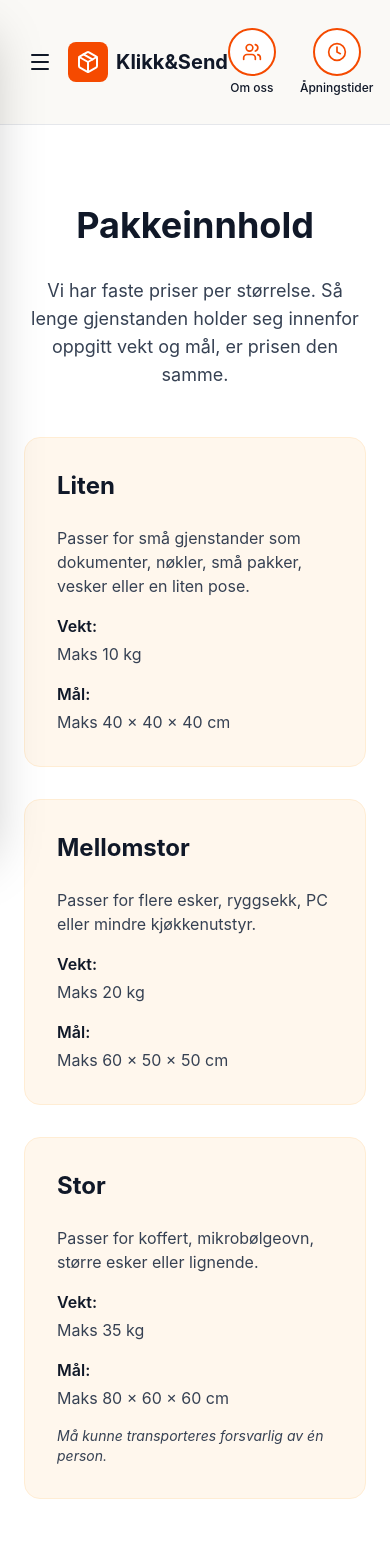
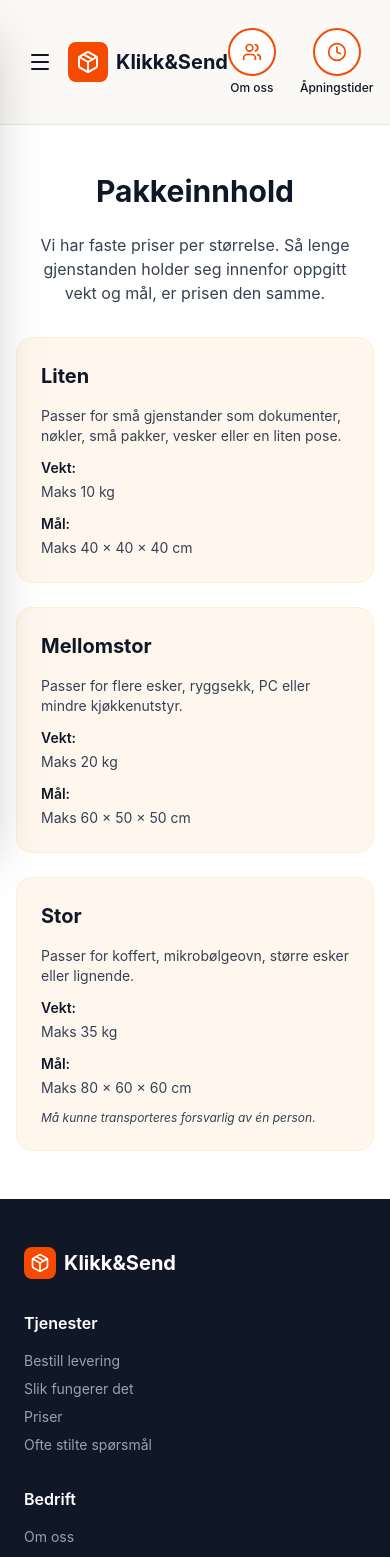
Before and after one commit to moreamakaveli-cyber/klikk-send-live, a Next.js app: page /pakkeinnhold in a window 390 px wide. Shown: the top 1557 px of the page. Built offline with nearby package versions, Linux system fonts and the light colour scheme.

Commit message:
Forbedre responsivt design for mobil

```diff
--- a/app/components/HowItWorks.tsx
+++ b/app/components/HowItWorks.tsx
@@ -136,29 +136,29 @@ export default function HowItWorks() {
           </div>
 
           {/* Priser og betaling */}
-          <div id="prices" className="bg-gray-50 rounded-2xl p-8 border border-gray-200 scroll-mt-20 transition-transform duration-300 hover:scale-105 cursor-pointer">
-            <h3 className="text-2xl md:text-3xl font-bold text-gray-900 mb-6">
+          <div id="prices" className="bg-gray-50 rounded-2xl p-4 md:p-8 border border-gray-200 scroll-mt-20 transition-transform duration-300 hover:scale-105 cursor-pointer">
+            <h3 className="text-xl md:text-2xl lg:text-3xl font-bold text-gray-900 mb-4 md:mb-6">
               Priser og betaling
             </h3>
-            <div className="space-y-3 text-gray-700">
-              <div className="flex items-center justify-between">
-                <span>Kort levering (0–3 km)</span>
-                <span className="font-bold text-orange-600">119 kr</span>
+            <div className="space-y-3 text-gray-700 text-sm md:text-base">
+              <div className="flex flex-col sm:flex-row sm:items-center sm:justify-between gap-1 sm:gap-0">
+                <span className="flex-1">Kort levering (0–3 km)</span>
+                <span className="font-bold text-orange-600 sm:ml-4">119 kr</span>
               </div>
-              <div className="flex items-center justify-between">
-                <span>Medium levering (3–6 km)</span>
-                <span className="font-bold text-orange-600">169 kr</span>
+              <div className="flex flex-col sm:flex-row sm:items-center sm:justify-between gap-1 sm:gap-0">
+                <span className="flex-1">Medium levering (3–6 km)</span>
+                <span className="font-bold text-orange-600 sm:ml-4">169 kr</span>
               </div>
-              <div className="flex items-center justify-between">
-                <span>Lengre levering (6–20 km)</span>
-                <span className="font-bold text-orange-600">219 kr</span>
+              <div className="flex flex-col sm:flex-row sm:items-center sm:justify-between gap-1 sm:gap-0">
+                <span className="flex-1">Lengre levering (6–20 km)</span>
+                <span className="font-bold text-orange-600 sm:ml-4">219 kr</span>
               </div>
             </div>
-            <div className="text-gray-700 mt-6 space-y-3">
+            <div className="text-gray-700 mt-4 md:mt-6 space-y-2 md:space-y-3 text-sm md:text-base">
               <p>Prisen beregnes etter at vi har mottatt bestillingen din.</p>
               <p>Du får en SMS med bekreftet pris før oppdraget gjennomføres.</p>
               <p>Du betaler med Vipps når pakken er levert.</p>
-              <p className="mt-8 font-bold">
+              <p className="mt-6 md:mt-8 font-bold text-base md:text-lg">
                 Din trygghet er viktig for oss. Les mer om trygghet og sikkerhet{" "}
                 <Link href="/trygghet-og-sikkerhet" className="text-orange-600 hover:text-orange-700 underline">
                   her
--- a/app/pakkeinnhold/page.tsx
+++ b/app/pakkeinnhold/page.tsx
@@ -7,76 +7,76 @@ export default function Pakkeinnhold() {
   return (
     <main className="min-h-screen bg-white">
       <Navbar />
-      <section className="py-20 px-6">
+      <section className="py-12 md:py-20 px-4 md:px-6">
         <div className="max-w-7xl mx-auto">
-          <h1 className="text-4xl md:text-5xl font-bold text-gray-900 text-center mb-8">
+          <h1 className="text-3xl md:text-4xl lg:text-5xl font-bold text-gray-900 text-center mb-6 md:mb-8">
             Pakkeinnhold
           </h1>
 
-          <p className="text-lg text-gray-700 text-center mb-12 max-w-3xl mx-auto">
+          <p className="text-base md:text-lg text-gray-700 text-center mb-8 md:mb-12 max-w-3xl mx-auto px-4">
             Vi har faste priser per størrelse. Så lenge gjenstanden holder seg innenfor oppgitt vekt og mål, er prisen den samme.
           </p>
 
-          <div className="grid grid-cols-1 md:grid-cols-3 gap-8">
+          <div className="grid grid-cols-1 md:grid-cols-3 gap-6 md:gap-8">
             {/* Liten */}
-            <div className="bg-orange-50 rounded-2xl p-8 border border-orange-100">
-              <h2 className="text-2xl font-bold text-gray-900 mb-6">Liten</h2>
-              <div className="space-y-4">
+            <div className="bg-orange-50 rounded-2xl p-6 md:p-8 border border-orange-100">
+              <h2 className="text-xl md:text-2xl font-bold text-gray-900 mb-4 md:mb-6">Liten</h2>
+              <div className="space-y-3 md:space-y-4">
                 <div>
-                  <p className="text-gray-700 mb-2">
+                  <p className="text-sm md:text-base text-gray-700 mb-2">
                     Passer for små gjenstander som dokumenter, nøkler, små pakker, vesker eller en liten pose.
                   </p>
                 </div>
                 <div>
-                  <p className="font-semibold text-gray-900 mb-1">Vekt:</p>
-                  <p className="text-gray-700">Maks 10 kg</p>
+                  <p className="font-semibold text-gray-900 mb-1 text-sm md:text-base">Vekt:</p>
+                  <p className="text-gray-700 text-sm md:text-base">Maks 10 kg</p>
                 </div>
                 <div>
-                  <p className="font-semibold text-gray-900 mb-1">Mål:</p>
-                  <p className="text-gray-700">Maks 40 × 40 × 40 cm</p>
+                  <p className="font-semibold text-gray-900 mb-1 text-sm md:text-base">Mål:</p>
+                  <p className="text-gray-700 text-sm md:text-base">Maks 40 × 40 × 40 cm</p>
                 </div>
               </div>
             </div>
 
             {/* Mellomstor */}
-            <div className="bg-orange-50 rounded-2xl p-8 border border-orange-100">
-              <h2 className="text-2xl font-bold text-gray-900 mb-6">Mellomstor</h2>
-              <div className="space-y-4">
+            <div className="bg-orange-50 rounded-2xl p-6 md:p-8 border border-orange-100">
+              <h2 className="text-xl md:text-2xl font-bold text-gray-900 mb-4 md:mb-6">Mellomstor</h2>
+              <div className="space-y-3 md:space-y-4">
                 <div>
-                  <p className="text-gray-700 mb-2">
+                  <p className="text-sm md:text-base text-gray-700 mb-2">
                     Passer for flere esker, ryggsekk, PC eller mindre kjøkkenutstyr.
                   </p>
                 </div>
                 <div>
-                  <p className="font-semibold text-gray-900 mb-1">Vekt:</p>
-                  <p className="text-gray-700">Maks 20 kg</p>
+                  <p className="font-semibold text-gray-900 mb-1 text-sm md:text-base">Vekt:</p>
+                  <p className="text-gray-700 text-sm md:text-base">Maks 20 kg</p>
                 </div>
                 <div>
-                  <p className="font-semibold text-gray-900 mb-1">Mål:</p>
-                  <p className="text-gray-700">Maks 60 × 50 × 50 cm</p>
+                  <p className="font-semibold text-gray-900 mb-1 text-sm md:text-base">Mål:</p>
+                  <p className="text-gray-700 text-sm md:text-base">Maks 60 × 50 × 50 cm</p>
                 </div>
               </div>
             </div>
 
             {/* Stor */}
-            <div className="bg-orange-50 rounded-2xl p-8 border border-orange-100">
-              <h2 className="text-2xl font-bold text-gray-900 mb-6">Stor</h2>
-              <div className="space-y-4">
+            <div className="bg-orange-50 rounded-2xl p-6 md:p-8 border border-orange-100">
+              <h2 className="text-xl md:text-2xl font-bold text-gray-900 mb-4 md:mb-6">Stor</h2>
+              <div className="space-y-3 md:space-y-4">
                 <div>
-                  <p className="text-gray-700 mb-2">
+                  <p className="text-sm md:text-base text-gray-700 mb-2">
                     Passer for koffert, mikrobølgeovn, større esker eller lignende.
                   </p>
                 </div>
                 <div>
-                  <p className="font-semibold text-gray-900 mb-1">Vekt:</p>
-                  <p className="text-gray-700">Maks 35 kg</p>
+                  <p className="font-semibold text-gray-900 mb-1 text-sm md:text-base">Vekt:</p>
+                  <p className="text-gray-700 text-sm md:text-base">Maks 35 kg</p>
                 </div>
                 <div>
-                  <p className="font-semibold text-gray-900 mb-1">Mål:</p>
-                  <p className="text-gray-700">Maks 80 × 60 × 60 cm</p>
+                  <p className="font-semibold text-gray-900 mb-1 text-sm md:text-base">Mål:</p>
+                  <p className="text-gray-700 text-sm md:text-base">Maks 80 × 60 × 60 cm</p>
                 </div>
                 <div>
-                  <p className="text-gray-700 text-sm italic">
+                  <p className="text-gray-700 text-xs md:text-sm italic">
                     Må kunne transporteres forsvarlig av én person.
                   </p>
                 </div>
--- a/app/priser/page.tsx
+++ b/app/priser/page.tsx
@@ -6,46 +6,46 @@ export default function Priser() {
   return (
     <main className="min-h-screen bg-white">
       <Navbar />
-      <section className="py-24 px-6">
+      <section className="py-12 md:py-24 px-4 md:px-6">
         <div className="max-w-2xl mx-auto">
-          <h1 className="text-5xl md:text-6xl font-bold text-gray-900 mb-6 text-center">
+          <h1 className="text-3xl md:text-5xl lg:text-6xl font-bold text-gray-900 mb-6 text-center">
             Priser og betaling
           </h1>
 
-          <div className="space-y-4 mb-12">
-            <div className="flex items-center justify-between py-6 border-b border-gray-200">
-              <div>
-                <h3 className="text-lg font-semibold text-gray-900 mb-1">
+          <div className="space-y-4 mb-8 md:mb-12">
+            <div className="flex flex-col sm:flex-row sm:items-center sm:justify-between py-4 md:py-6 border-b border-gray-200 gap-2">
+              <div className="flex-1">
+                <h3 className="text-base md:text-lg font-semibold text-gray-900">
                   Kort levering (0–3 km)
                 </h3>
               </div>
-              <p className="text-xl font-semibold text-orange-600">119 kr</p>
+              <p className="text-lg md:text-xl font-semibold text-orange-600 sm:ml-4">119 kr</p>
             </div>
 
-            <div className="flex items-center justify-between py-6 border-b border-gray-200">
-              <div>
-                <h3 className="text-lg font-semibold text-gray-900 mb-1">
+            <div className="flex flex-col sm:flex-row sm:items-center sm:justify-between py-4 md:py-6 border-b border-gray-200 gap-2">
+              <div className="flex-1">
+                <h3 className="text-base md:text-lg font-semibold text-gray-900">
                   Medium levering (3–6 km)
                 </h3>
               </div>
-              <p className="text-xl font-semibold text-orange-600">169 kr</p>
+              <p className="text-lg md:text-xl font-semibold text-orange-600 sm:ml-4">169 kr</p>
             </div>
 
-            <div className="flex items-center justify-between py-6">
-              <div>
-                <h3 className="text-lg font-semibold text-gray-900 mb-1">
+            <div className="flex flex-col sm:flex-row sm:items-center sm:justify-between py-4 md:py-6 gap-2">
+              <div className="flex-1">
+                <h3 className="text-base md:text-lg font-semibold text-gray-900">
                   Lengre levering (6–20 km)
                 </h3>
               </div>
-              <p className="text-xl font-semibold text-orange-600">219 kr</p>
+              <p className="text-lg md:text-xl font-semibold text-orange-600 sm:ml-4">219 kr</p>
             </div>
           </div>
 
-          <div className="space-y-4 text-gray-700 pt-8 border-t border-gray-200">
+          <div className="space-y-3 md:space-y-4 text-gray-700 text-sm md:text-base pt-6 md:pt-8 border-t border-gray-200">
             <p>Prisen beregnes etter at vi har mottatt bestillingen din.</p>
             <p>Du får en SMS med bekreftet pris før oppdraget gjennomføres.</p>
             <p>Du betaler med Vipps når pakken er levert.</p>
-            <p className="mt-8 font-bold">
+            <p className="mt-6 md:mt-8 font-bold text-base md:text-lg">
               Din trygghet er viktig for oss. Les mer om trygghet og sikkerhet{" "}
               <Link href="/trygghet-og-sikkerhet" className="text-orange-600 hover:text-orange-700 underline">
                 her
```
